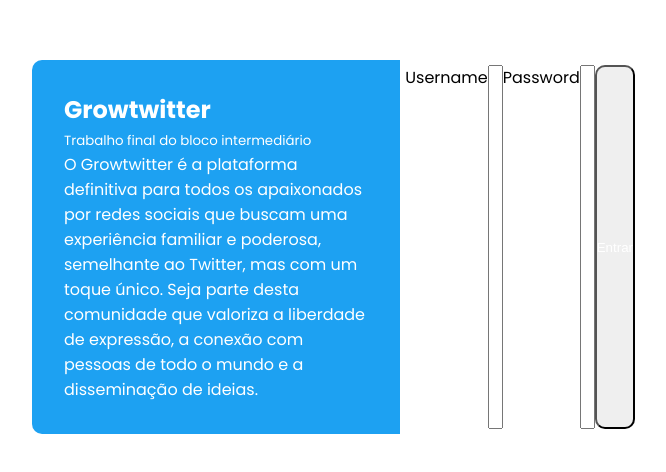
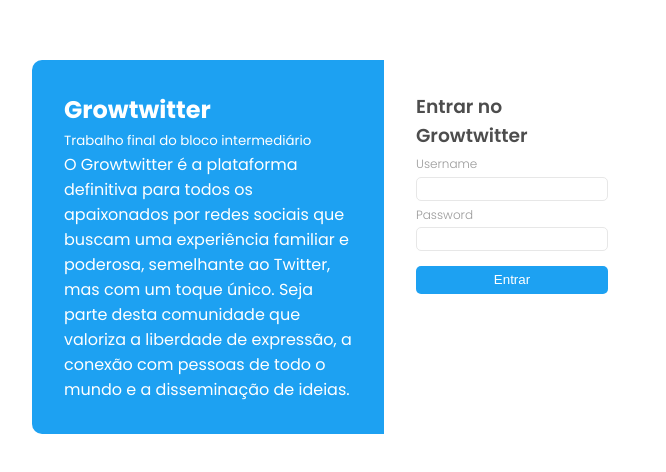
Before and after one commit to manubarb/Growtwitter, a React (Vite) app: page /login in a window 1280 px wide. Shown: the part 180-652 px from the top of the page, without its empty margins (304-970 px from the left). Built offline with nearby package versions, Linux system fonts and the light colour scheme.

Commit message:
chore: create form ui

```diff
--- a/src/components/LoginCard/index.tsx
+++ b/src/components/LoginCard/index.tsx
@@ -10,7 +10,9 @@
           <small>Trabalho final do bloco intermediário</small>
           <p>O Growtwitter é a plataforma definitiva para todos os apaixonados por redes sociais que buscam uma experiência familiar e poderosa, semelhante ao Twitter, mas com um toque único. Seja parte desta comunidade que valoriza a liberdade de expressão, a conexão com pessoas de todo o mundo e a disseminação de ideias.</p>
         </TextSection>
-        <LoginForm />
+        <div>
+          <LoginForm />
+        </div>
       </Wrapper>
     </>
   )
--- a/src/components/LoginForm/index.tsx
+++ b/src/components/LoginForm/index.tsx
@@ -4,11 +4,14 @@
   return (
     <>
       <FormWrapper>
-        <label>Username</label>
-        <input type="text" name="username" />
+        <div>
+        <h3>Entrar no Growtwitter</h3>
+          <label htmlFor="username">Username</label>
+          <input type="text" name="username" />
 
-        <label>Password</label>
-        <input type="text" name="password" />
+          <label htmlFor="password">Password</label>
+          <input type="text" name="password" />
+        </div>
 
         <Button>Entrar</Button>
       </FormWrapper>
--- a/src/components/LoginForm/styles.ts
+++ b/src/components/LoginForm/styles.ts
@@ -2,20 +2,39 @@
 
 export const FormWrapper = styled.form`
   display: flex;
-  padding: 5px;
+  padding: 2rem;
+  flex-direction: column;
+  gap: 15px;
+  border-radius: 0 10px 10px 0;
+
+  h3 {
+    color: #4d4d4dff;
+    font-weight: 600;
+  }
+
+  div {
+    gap: 5px;
+  }
 
   label {
-    color: black;
+    color: #999999ff;
+    font-weight: 300;
+    font-size: 12px;
   }
 
   input {
-    width: 15px;
+    width: 15vw;
+    height: 3vh;
+    border-radius: 5px;
+    border: solid 1px #e7e7e7ff;
   }
 `
 
 export const Button = styled.button`
-	border-radius: 10px;
-	background color: blue;
+  border: 0;
+  padding: .5vw 5vw;
+	border-radius: 5px;
+	background-color: #1DA1F2;
 	color: #ffff;
 
 `
```
